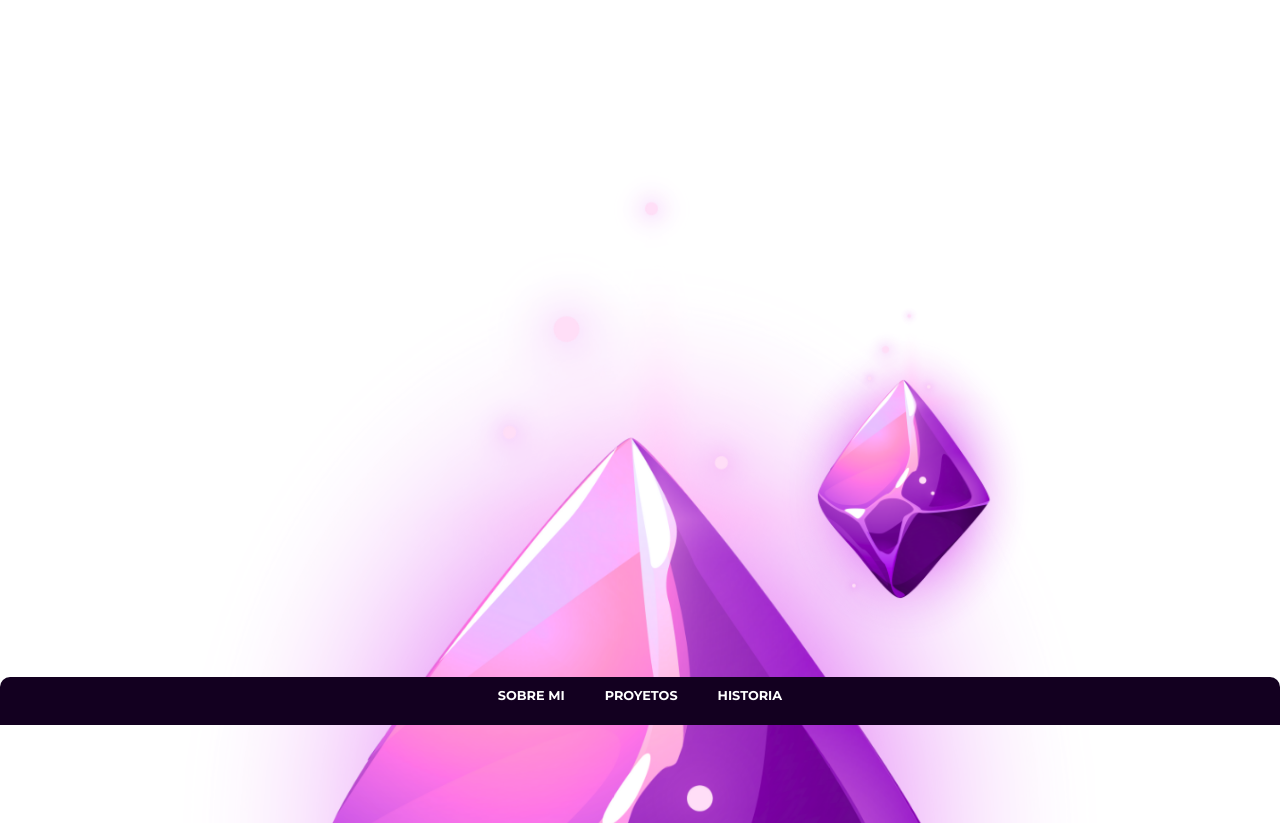
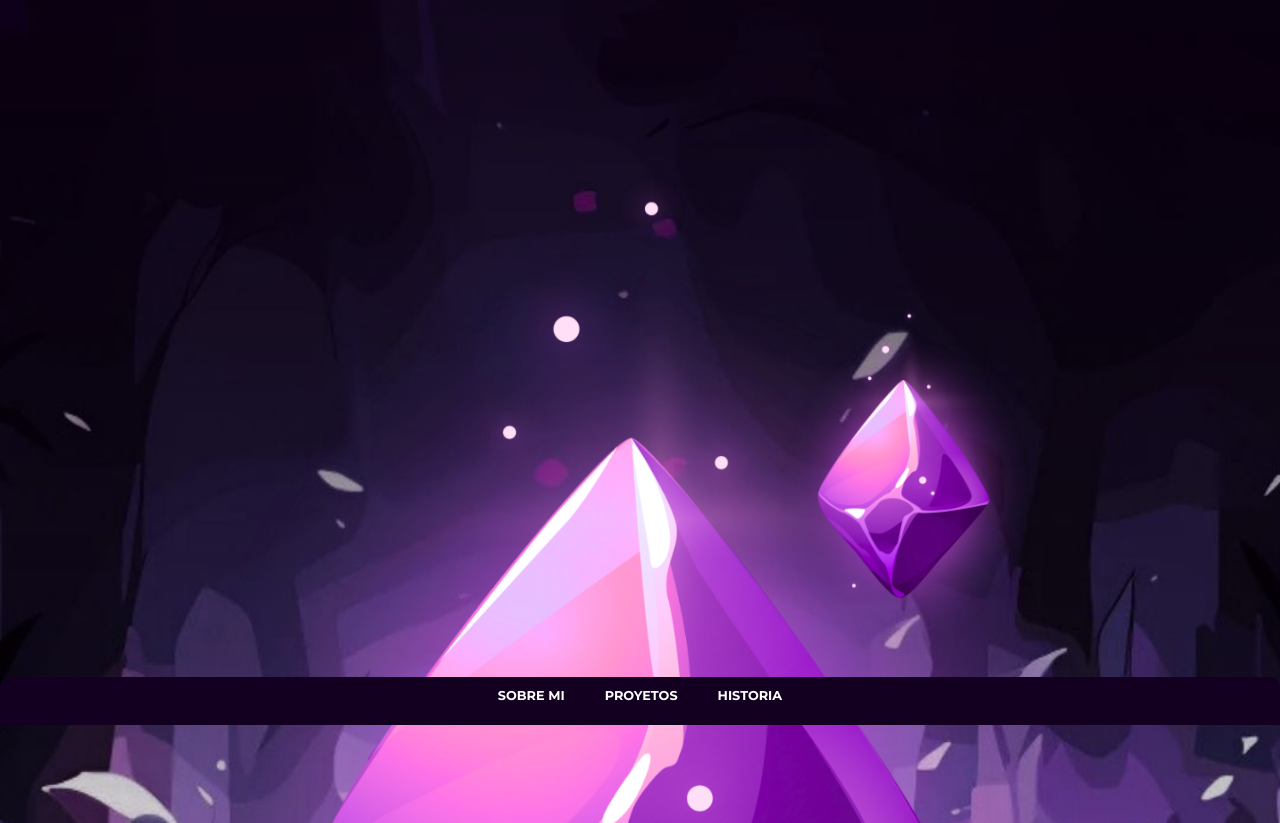
Before and after one commit to Alex7i7o/Portfolio-alex, a plain HTML site: page index.html in a window 1280 px wide. Shown: the part 135-958 px from the top of the page. Drawn offline with nearby package versions, Linux system fonts and the light colour scheme; the site is published under a folder, as on GitHub Pages, so addresses that start at the root find nothing.

Commit message:
primera imagen arreglado

```diff
--- a/css/style.css
+++ b/css/style.css
@@ -33,7 +33,7 @@ body {
 /*Fondo 1*/
 .fondo1 {
   height: 100%;
-  background: url(/img/Fondo1.jpg) no-repeat center/cover;
+  background: url(../img/Fondo1.jpg) no-repeat center/cover;
   position: relative;
 }
 
```
